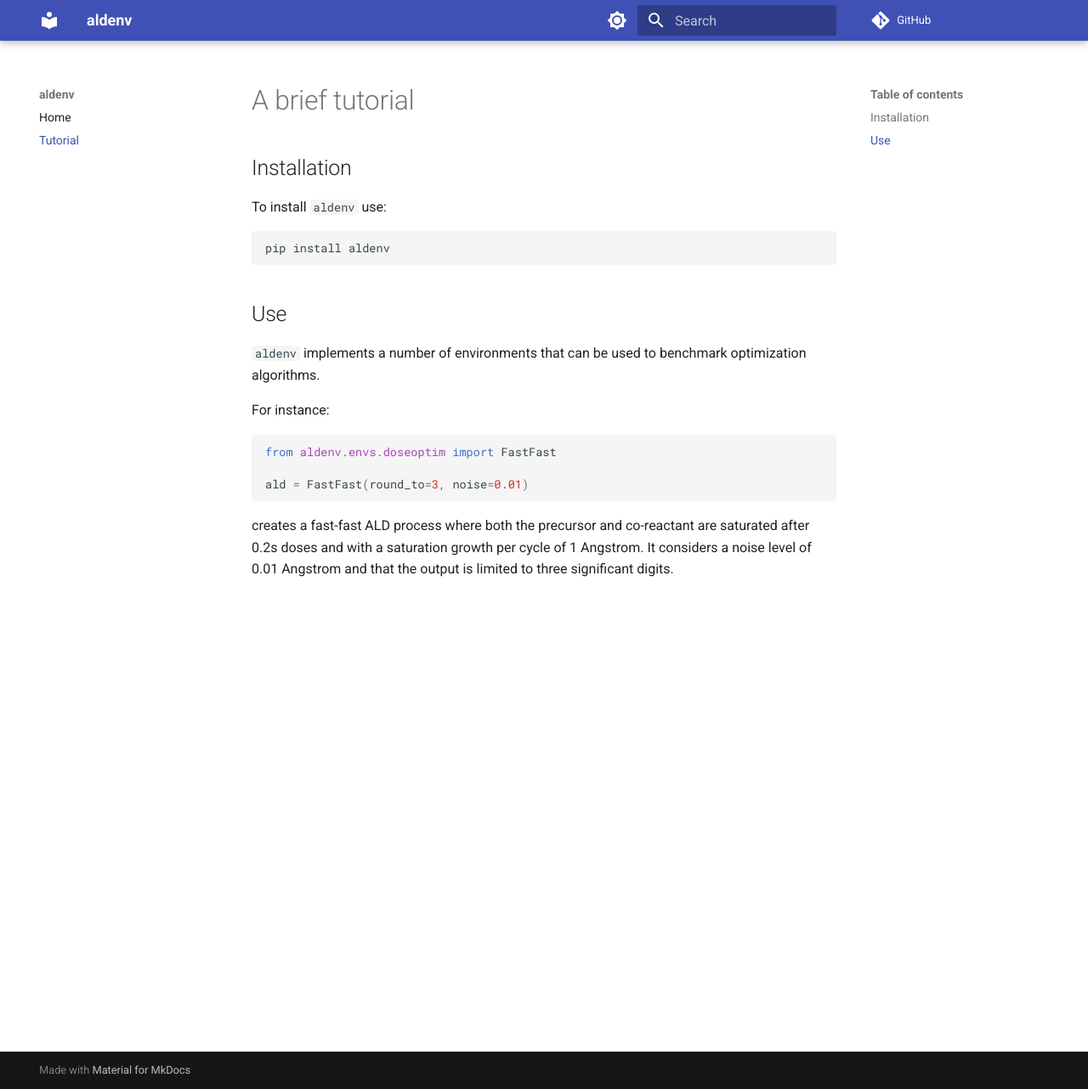
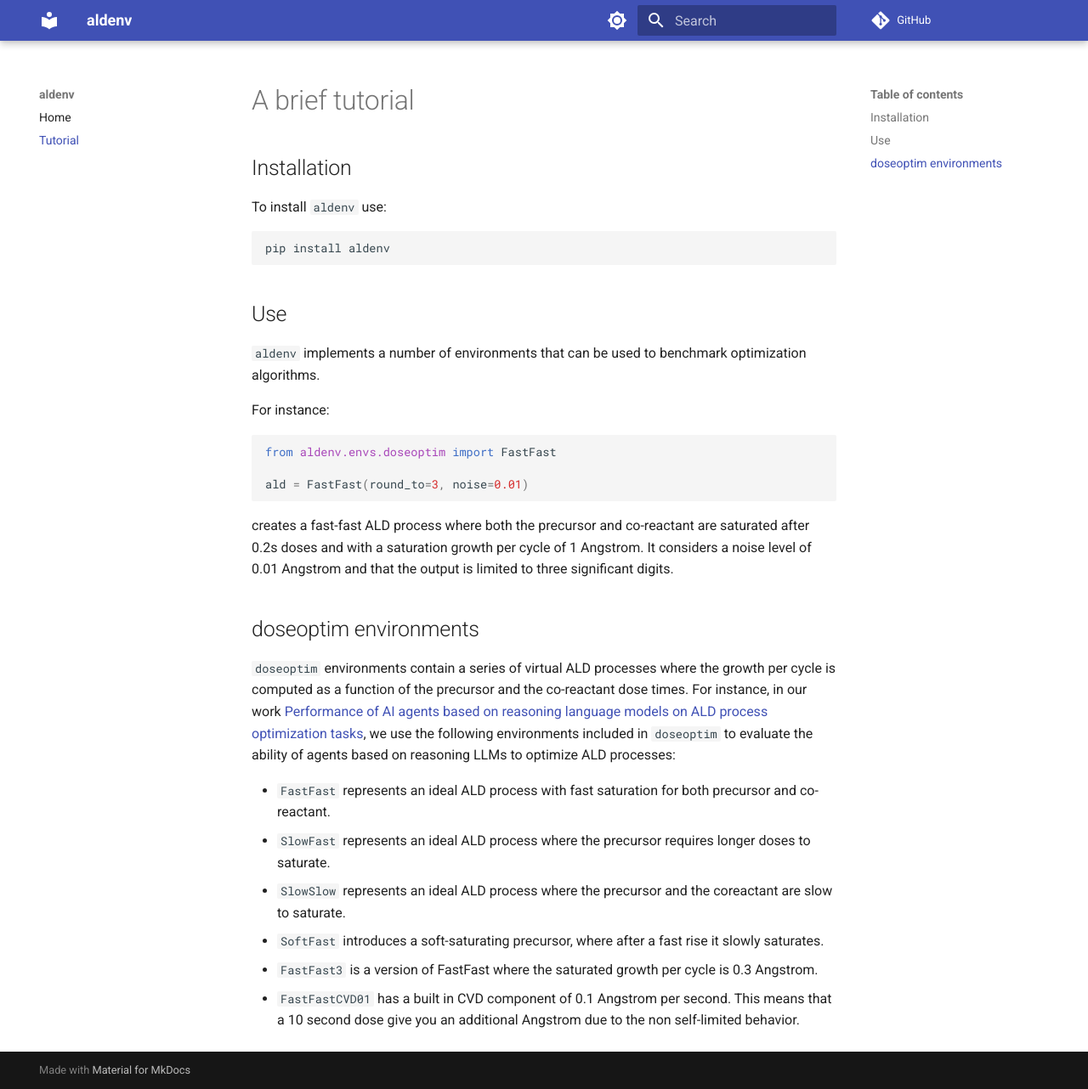
Before and after one commit to aldsim/aldenv, an MkDocs documentation site: the page built from docs/tutorial.md, in a window 1280 px wide and 1282 px high. Shown: the whole window at 85% size. Built offline with MkDocs 1.6.1 and Material for MkDocs 9.7.7, drawn with Linux system fonts in a browser that asks for light colours; comment, search, counter and statistics services are not loaded.

Commit message:
updated doc

````diff
--- a/docs/tutorial.md
+++ b/docs/tutorial.md
@@ -21,3 +21,15 @@ ald = FastFast(round_to=3, noise=0.01)
 ```
 
 creates a fast-fast ALD process where both the precursor and co-reactant are saturated after 0.2s doses and with a saturation growth per cycle of 1 Angstrom. It considers a noise level of 0.01 Angstrom and that the output is limited to three significant digits.
+
+## doseoptim environments
+
+`doseoptim` environments contain a series of virtual ALD processes where the growth per cycle is computed as a function of the precursor and the co-reactant dose times.
+For instance, in our work [Performance of AI agents based on reasoning language models on ALD process optimization tasks](https://doi.org/10.1116/6.0005313), we use the following environments included in `doseoptim` to evaluate the ability of agents based on reasoning LLMs to optimize ALD processes:
+
+- `FastFast` represents an ideal ALD process with fast saturation for both precursor and co-reactant.
+- `SlowFast` represents an ideal ALD process where the precursor requires longer doses to saturate.
+- `SlowSlow` represents an ideal ALD process where the precursor and the coreactant are slow to saturate.
+- `SoftFast` introduces a soft-saturating precursor, where after a fast rise it slowly saturates.
+- `FastFast3` is a version of FastFast where the saturated growth per cycle is 0.3 Angstrom.
+- `FastFastCVD01` has a built in CVD component of 0.1 Angstrom per second. This means that a 10 second dose give you an additional Angstrom due to the non self-limited behavior.
````
Also changed, not shown: README.md (+4 -0 lines).
